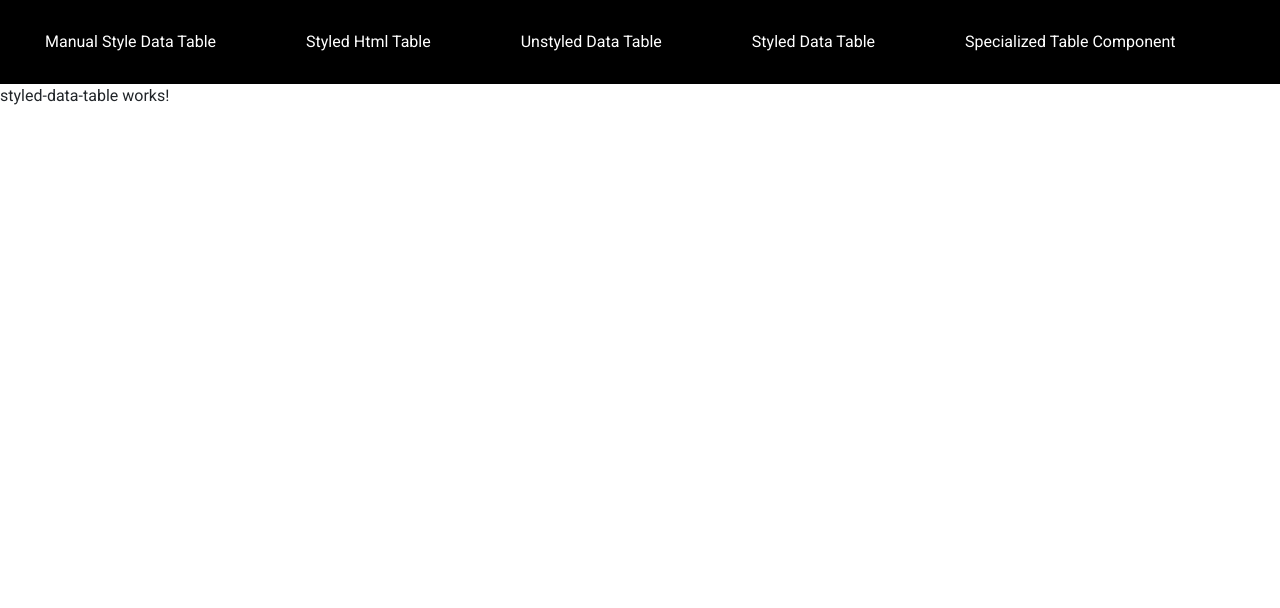
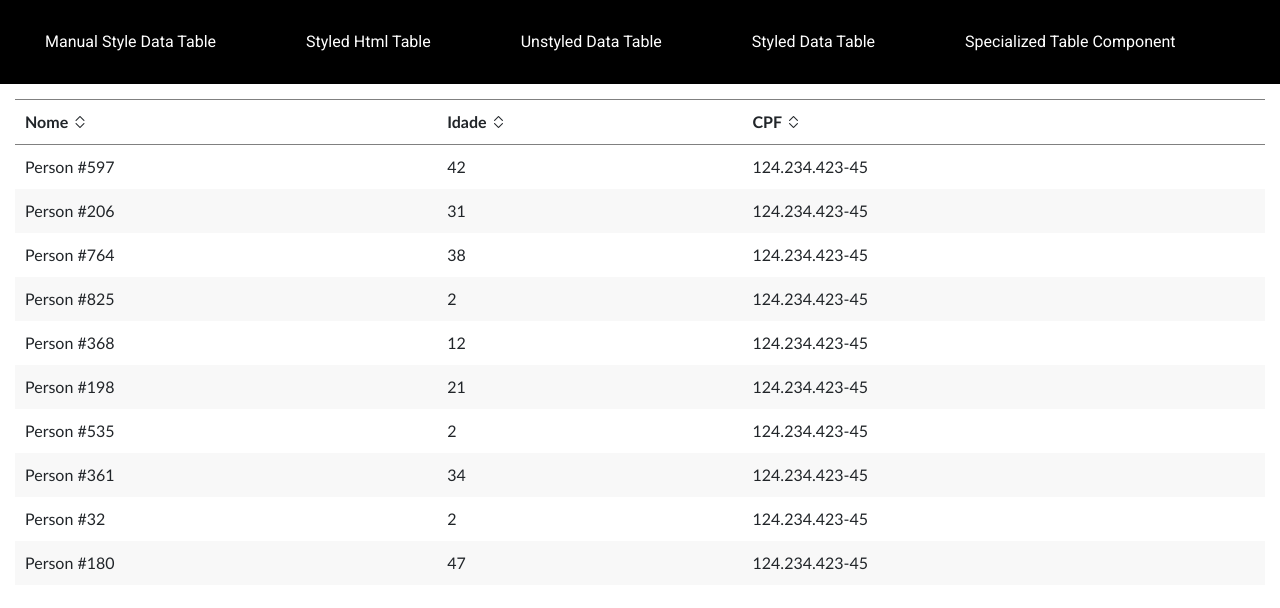
Before and after one commit to harleivicente/angular-scalable-tables, an Angular app: page /styled-data-table in a window 1280 px wide. Shown: the top 608 px of the page. Built offline with nearby package versions, Linux system fonts and the light colour scheme.

Commit message:
styled data table

```diff
--- a/apps/treino/src/app/demo-styled-data-table/demo-styled-data-table.component.html
+++ b/apps/treino/src/app/demo-styled-data-table/demo-styled-data-table.component.html
@@ -1 +1,45 @@
-<p>styled-data-table works!</p>
+
+
+<table ui-table-style uiDataTable [stateManager]="tableState">
+
+    <ng-container uiTableColumn="nome">
+        <th ui-header-cell-style *uiTableHeaderCell> Nome </th>
+        <td  ui-cell-style class="nome" *uiTableCell="let item;"> {{ item.nome }} </td>
+    </ng-container>
+
+    <ng-container uiTableColumn="idade">
+        <th ui-header-cell-style *uiTableHeaderCell> Idade </th>
+        <td  ui-cell-style class="idade" *uiTableCell="let item;">
+            {{ item?.idade }}
+        </td>
+    </ng-container>
+
+    <ng-container uiTableColumn="cpf">
+        <th ui-header-cell-style *uiTableHeaderCell> CPF </th>
+        <td  ui-cell-style class="cpf" *uiTableCell="let item;"> {{ item?.cpf }} </td>
+    </ng-container>
+
+    <tr ui-row-style *uiTableRow></tr>
+
+    <span
+        *uiTableSortControl="let direction = direction; let triggerSortToggle = triggerSortToggle" class="sort-control"
+        (click)="triggerSortToggle()"
+    >
+        <i class="bi bi-chevron-expand sort-control" [ngClass]="{
+            'bi-chevron-expand': direction === null,
+            'bi-chevron-up': direction === 'ASC',
+            'bi-chevron-down': direction === 'DESC'
+        }"></i>
+    </span>
+
+    <tbody *uiTableLoading>
+        <tr>
+            <td>
+                <div class="spinner-border" role="status">
+                    <span class="sr-only"></span>
+                </div>
+            </td>
+        </tr>
+    </tbody>
+
+</table>
--- a/apps/treino/src/app/demo-styled-data-table/demo-styled-data-table.component.scss
+++ b/apps/treino/src/app/demo-styled-data-table/demo-styled-data-table.component.scss
@@ -0,0 +1,5 @@
+
+
+.sort-control {
+    cursor: pointer;
+}
--- a/apps/treino/src/app/demo-styled-data-table/demo-styled-data-table.component.ts
+++ b/apps/treino/src/app/demo-styled-data-table/demo-styled-data-table.component.ts
@@ -1,4 +1,6 @@
 import { Component, OnInit } from '@angular/core';
+import { PactoDataTableFilter, PactoDataTableStateManager } from '../data-table/data-table-state-manager';
+import { MockService } from '../mock.service';
 
 @Component({
   selector: 'ui-demo-styled-data-table',
@@ -7,9 +9,27 @@ import { Component, OnInit } from '@angular/core';
 })
 export class DemoStyledDataTableComponent implements OnInit {
 
-  constructor() { }
+  tableState: PactoDataTableStateManager<any> = new PactoDataTableStateManager();
+
+  constructor(private mock: MockService) { }
 
   ngOnInit() {
+    this.updateTable({ currentPage: 1, pageSize: 10 });
+
+    this.tableState.update$.subscribe((filter: PactoDataTableFilter) => {
+      this.updateTable(filter);
+    });
+
+  }
+
+  private updateTable(tableFilter: PactoDataTableFilter) {
+    this.tableState.patchState({ loading: true });
+    this.mock.getPeople(tableFilter).subscribe(result => {
+      this.tableState.patchState({
+        ...result,
+        loading: false
+      });
+    });
   }
 
 }
--- a/apps/treino/src/app/demo-unstyled-data-table/demo-unstyled-data-table.component.ts
+++ b/apps/treino/src/app/demo-unstyled-data-table/demo-unstyled-data-table.component.ts
@@ -30,8 +30,6 @@ export class DemoUnstyledDataTableComponent implements OnInit {
         loading: false
       });
     });
-
-
   }
 
 }
```
